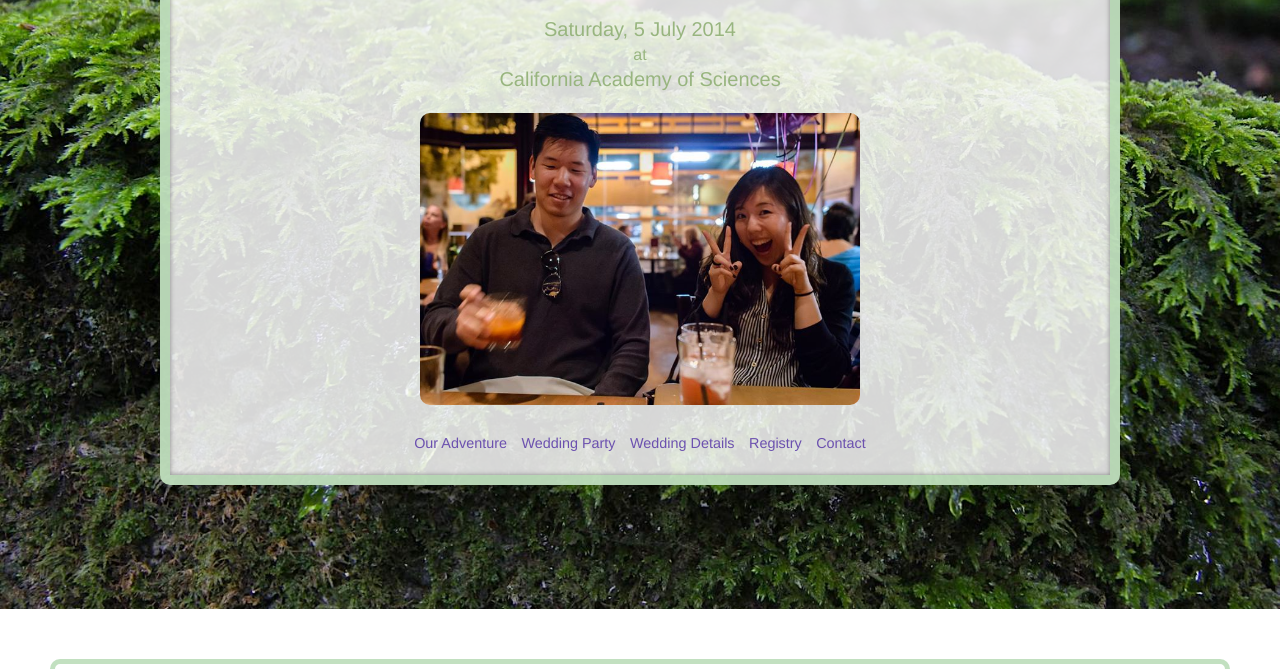
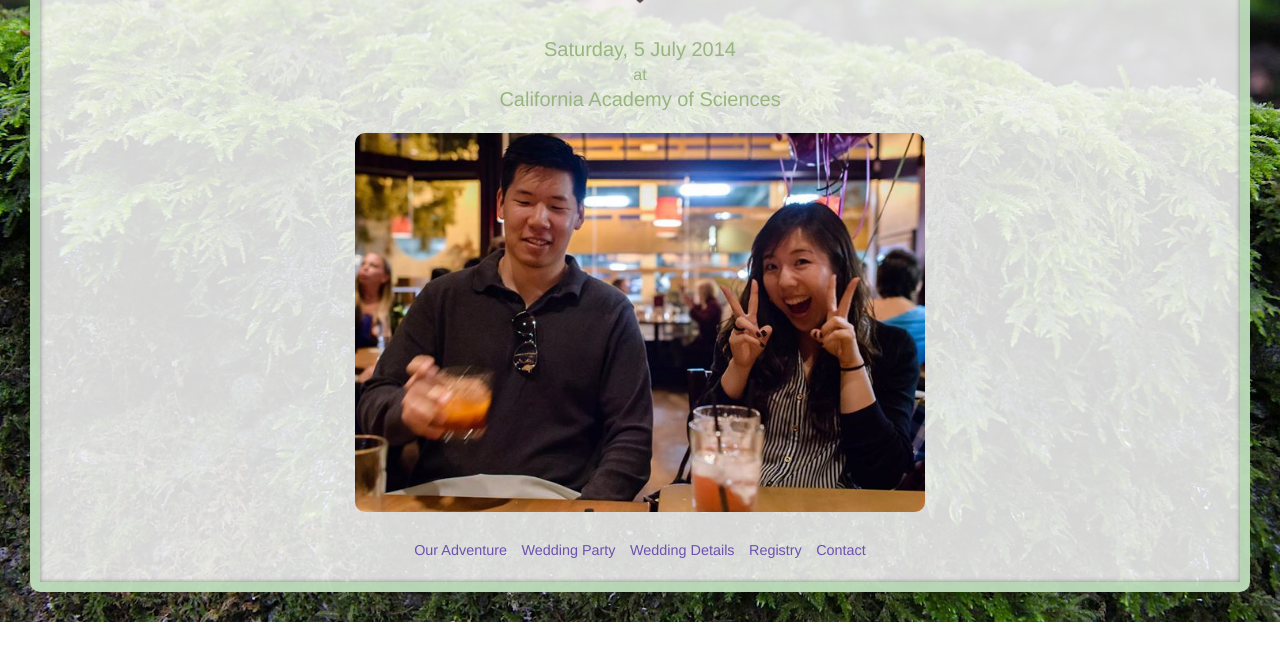
Before and after one commit to Piyush27399/fungtoy, a plain HTML site: page index.html in a window 1280 px wide. Shown: the part 191-860 px from the top of the page. Drawn offline with Linux system fonts and the light colour scheme; some packages are replaced by stand-ins of ours; a web font is replaced by a local one.

Commit message:
fixed the layout, trying background images

```diff
--- a/index.html
+++ b/index.html
@@ -18,9 +18,7 @@
 	</head>
 	<body onload="initialize()">
 		<div class="l-main-div">
-			<div class="l-background-img"></div>
-			<div class="l-content-a">
-				<div class="l-wrapper">
+			<div class="l-main-content">
 				<h1>Kristie & Brandon</h1>
 				<img src="img/florish01.png" id="florish">
 				<p id="title-details">
@@ -37,7 +35,6 @@
 						<li><a href="#registry">Registry</a></li>
 						<li><a href="#contact">Contact</a></li>
 					</ul>
-					</div>
 				</div>
 			</div>
 		</div>
--- a/sass/style.scss
+++ b/sass/style.scss
@@ -27,33 +27,17 @@ a {
 	width: 100%;
 	min-width: 100%;
 	min-height: 100%;
+	padding: 30px;
+	background: transparent url("../img/moss-wall.jpg") center center no-repeat;
+	background-size: cover;
+	background-position: 50% 50%;
 	text-align: center;
 }
 
-.l-background-img {
+.l-main-content {
 	display: block;
-	position: absolute;
-	z-index: 1;
-	min-width: 100%;
-	min-height: 100%;
-	background: transparent url("../img/moss-wall.jpg") center center no-repeat;
-	background-size: cover;
-	background-position: 50% 50%;
-}
-
-.l-content-a {
-	display: table;
 	position: relative;
-	z-index: 3;
-	width: 100%;
-	height: 100%;
-}
-
-.l-wrapper {
-	position: relative;
-	max-width: 75%;
-	max-height: 75%;
-	margin: 30px auto;
+	margin: 0 auto;
 	padding: 30px;
 	border: 10px solid $green-border;
 	border-radius: $radius;
@@ -102,9 +86,14 @@ a {
 
 .l-content-div {
 	margin: 50px;
+	padding: 30px 50px;
 	border: 5px solid $green-border;
 	border-radius: $radius;
-	padding: 30px 50px;
+
+	background: transparent url("../img/watercolor-mid02.jpg") center center no-repeat;
+	background-size: cover;
+	background-position: 50% 50%;
+
 	text-align: center;
 }
 
```
Also changed, not shown: css/style.css, img/watercolor-grunge.jpg (added), img/watercolor-mid01.jpg (added), img/watercolor-mid02.jpg (added). Lines whose indentation alone changed are shown as unchanged.
